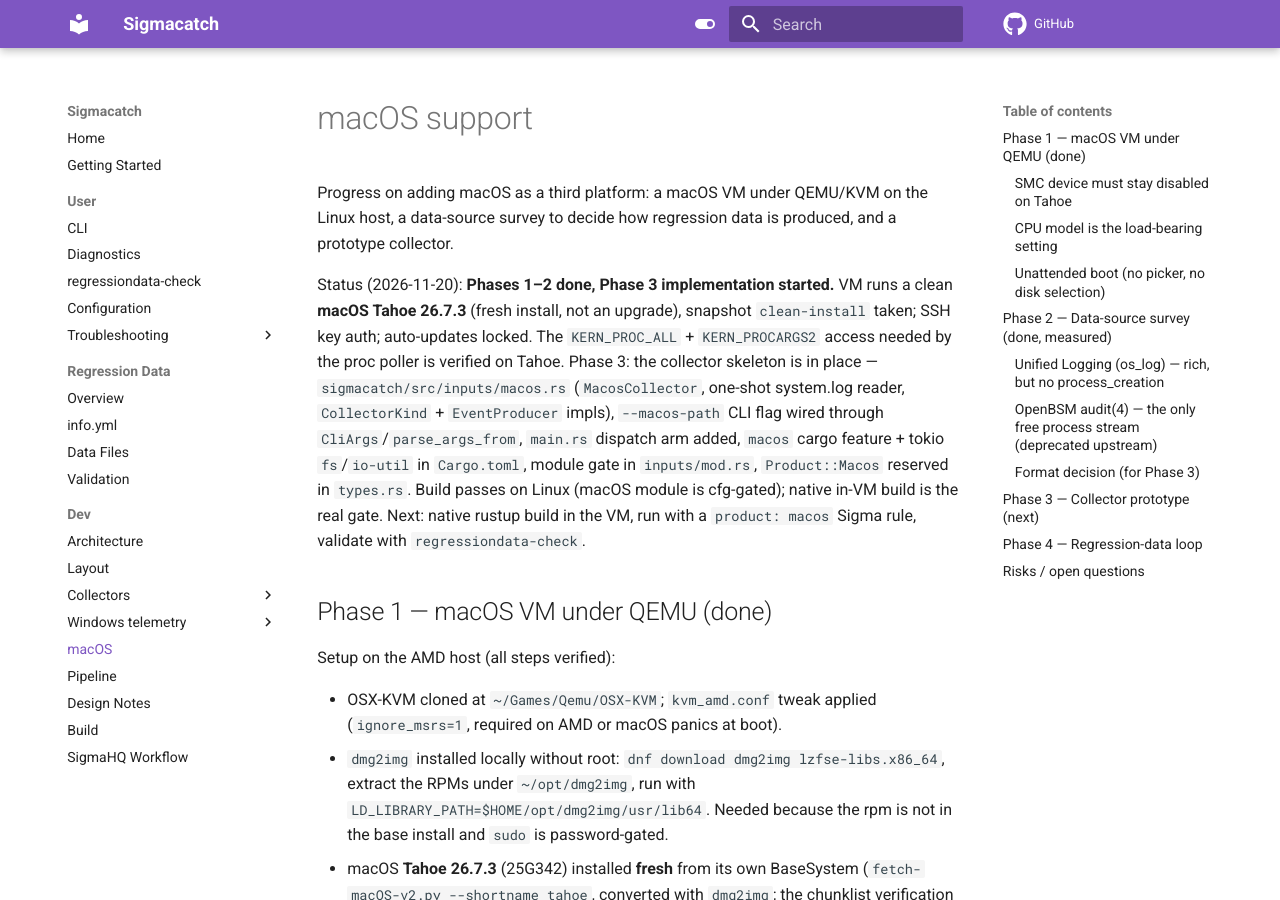
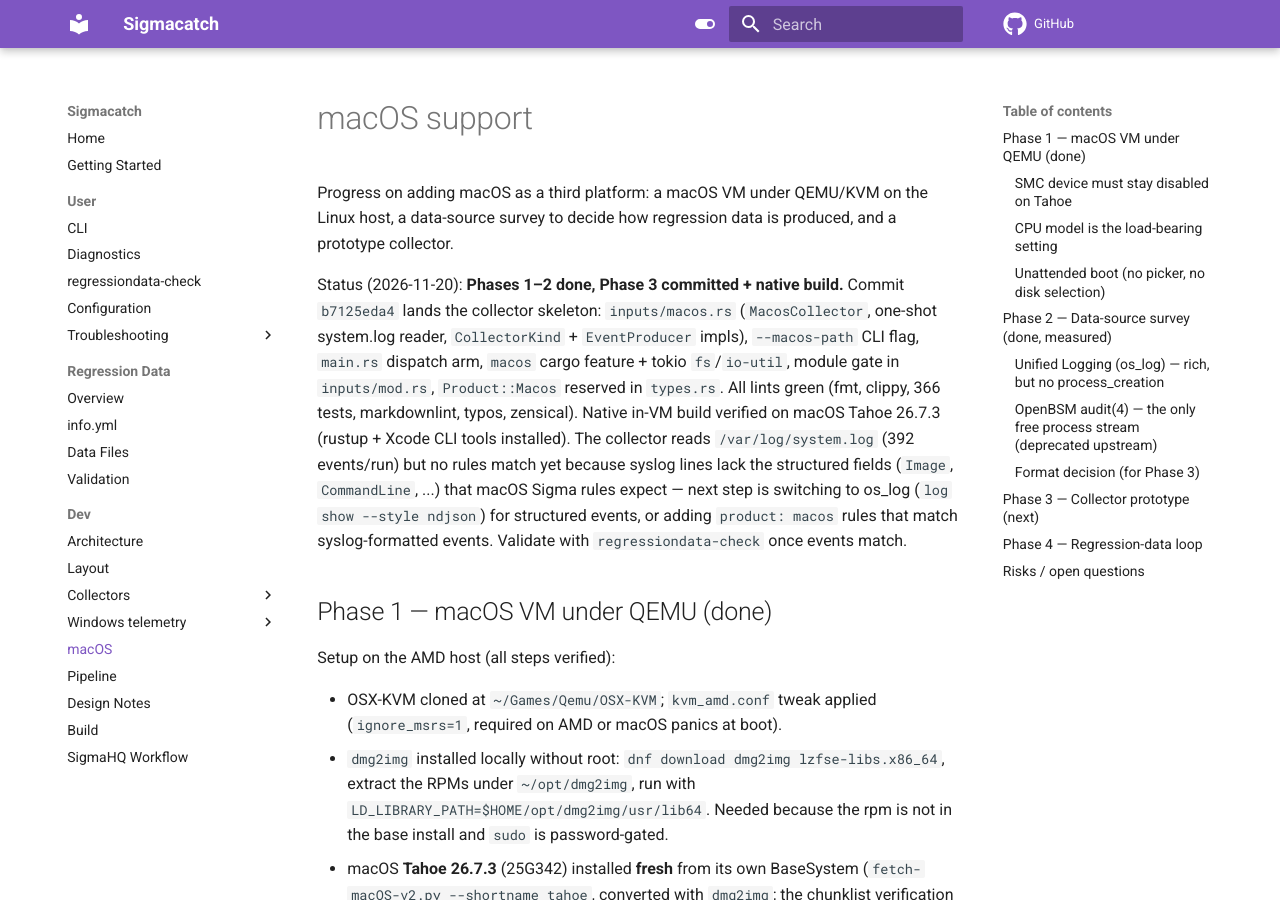
Before and after one commit to frack113/sigmacatch, an MkDocs documentation site: the page built from docs/dev/macos/index.md, in a window 1280 px wide and 900 px high. Built offline with MkDocs 1.6.1 and Material for MkDocs 9.7.7, drawn with Linux system fonts in a browser that asks for light colours; comment, search, counter and statistics services are not loaded.

Commit message:
✨ feat(macos): native in-VM build verified, fix product filter default
- docs/dev/macos/index.md: update Phase 3 status with native build results
- sigmacatch/src/rule/mod.rs: empty filter product = no product filter
  (previously the default 'windows' blocked all collectors from loading
  their rules); rules now load correctly for the macos collector
- sigmacatch/src/inputs/macos.rs: add rule_product() -> 'macos' override
  to CollectorKind impl
- Native build on macOS Tahoe 26.7.3: rustup + Xcode CLI tools installed,
  binary runs, 392 events processed per run (syslog lines don't match
  macOS Sigma rules yet — need structured os_log events)

All lints green: cargo fmt, clippy, 366 tests, markdownlint, typos,
zensical build.

```diff
--- a/docs/dev/macos/index.md
+++ b/docs/dev/macos/index.md
@@ -4,19 +4,20 @@ Progress on adding macOS as a third platform: a macOS VM under QEMU/KVM on
 the Linux host, a data-source survey to decide how regression data is
 produced, and a prototype collector.
 
-Status (2026-11-20): **Phases 1–2 done, Phase 3 implementation started.** VM
-runs a clean **macOS Tahoe 26.7.3** (fresh install, not an upgrade),
-snapshot `clean-install` taken; SSH key auth; auto-updates locked. The
-`KERN_PROC_ALL` + `KERN_PROCARGS2` access needed by the proc poller is
-verified on Tahoe. Phase 3: the collector skeleton is in place —
-`sigmacatch/src/inputs/macos.rs` (`MacosCollector`, one-shot system.log
-reader, `CollectorKind` + `EventProducer` impls), `--macos-path` CLI flag
-wired through `CliArgs`/`parse_args_from`, `main.rs` dispatch arm added,
-`macos` cargo feature + tokio `fs`/`io-util` in `Cargo.toml`, module gate in
-`inputs/mod.rs`, `Product::Macos` reserved in `types.rs`. Build passes on
-Linux (macOS module is cfg-gated); native in-VM build is the real gate.
-Next: native rustup build in the VM, run with a `product: macos` Sigma rule,
-validate with `regressiondata-check`.
+Status (2026-11-20): **Phases 1–2 done, Phase 3 committed + native build.**
+Commit `b7125eda4` lands the collector skeleton: `inputs/macos.rs`
+(`MacosCollector`, one-shot system.log reader, `CollectorKind` +
+`EventProducer` impls), `--macos-path` CLI flag, `main.rs` dispatch arm,
+`macos` cargo feature + tokio `fs`/`io-util`, module gate in `inputs/mod.rs`,
+`Product::Macos` reserved in `types.rs`. All lints green (fmt, clippy, 366
+tests, markdownlint, typos, zensical). Native in-VM build verified on
+macOS Tahoe 26.7.3 (rustup + Xcode CLI tools installed). The collector
+reads `/var/log/system.log` (392 events/run) but no rules match yet because
+syslog lines lack the structured fields (`Image`, `CommandLine`, ...) that
+macOS Sigma rules expect — next step is switching to os_log
+(`log show --style ndjson`) for structured events, or adding `product: macos`
+rules that match syslog-formatted events. Validate with
+`regressiondata-check` once events match.
 
 ## Phase 1 — macOS VM under QEMU (done)
 
```
Also changed, not shown: 2 other files.
